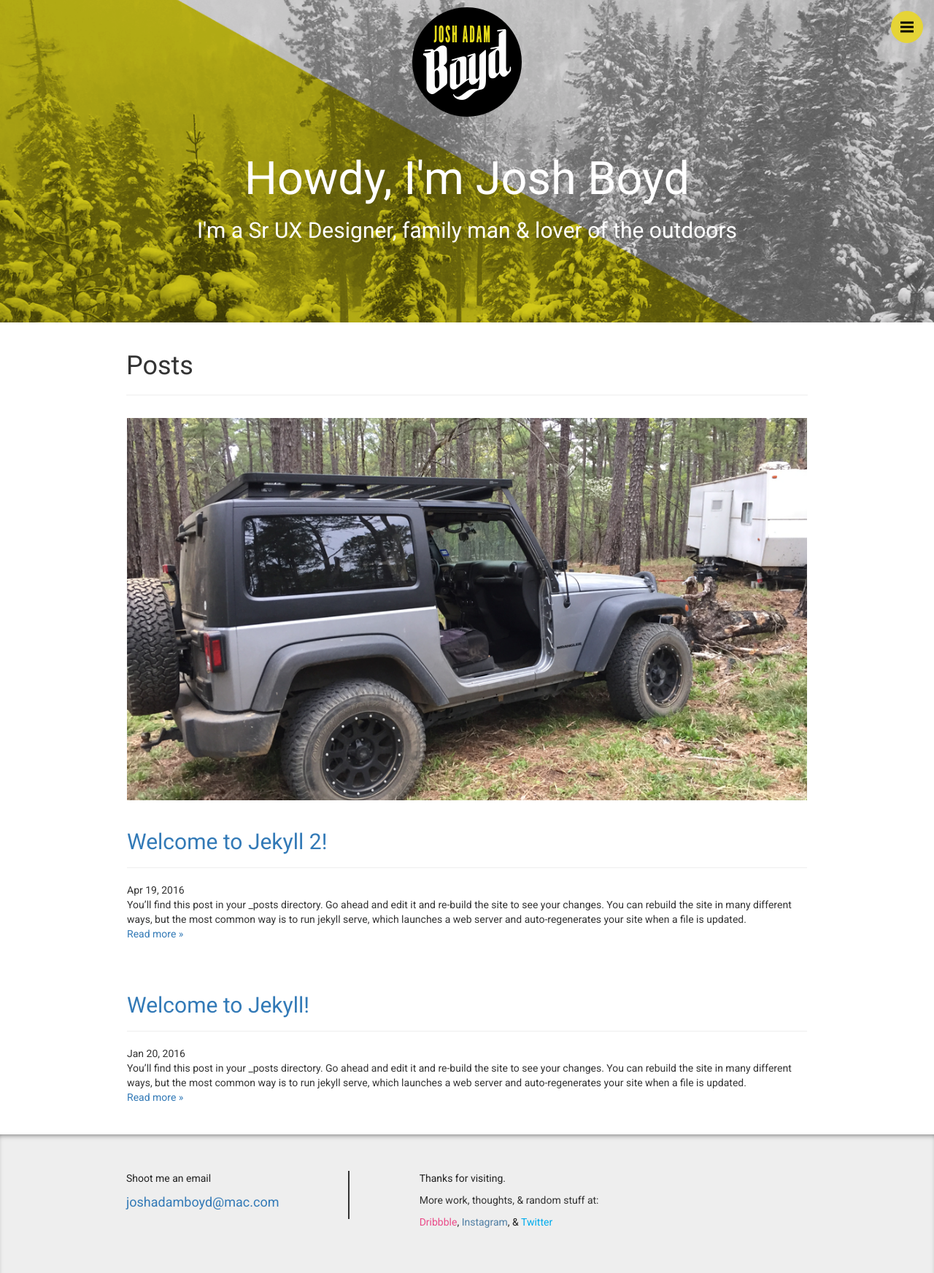
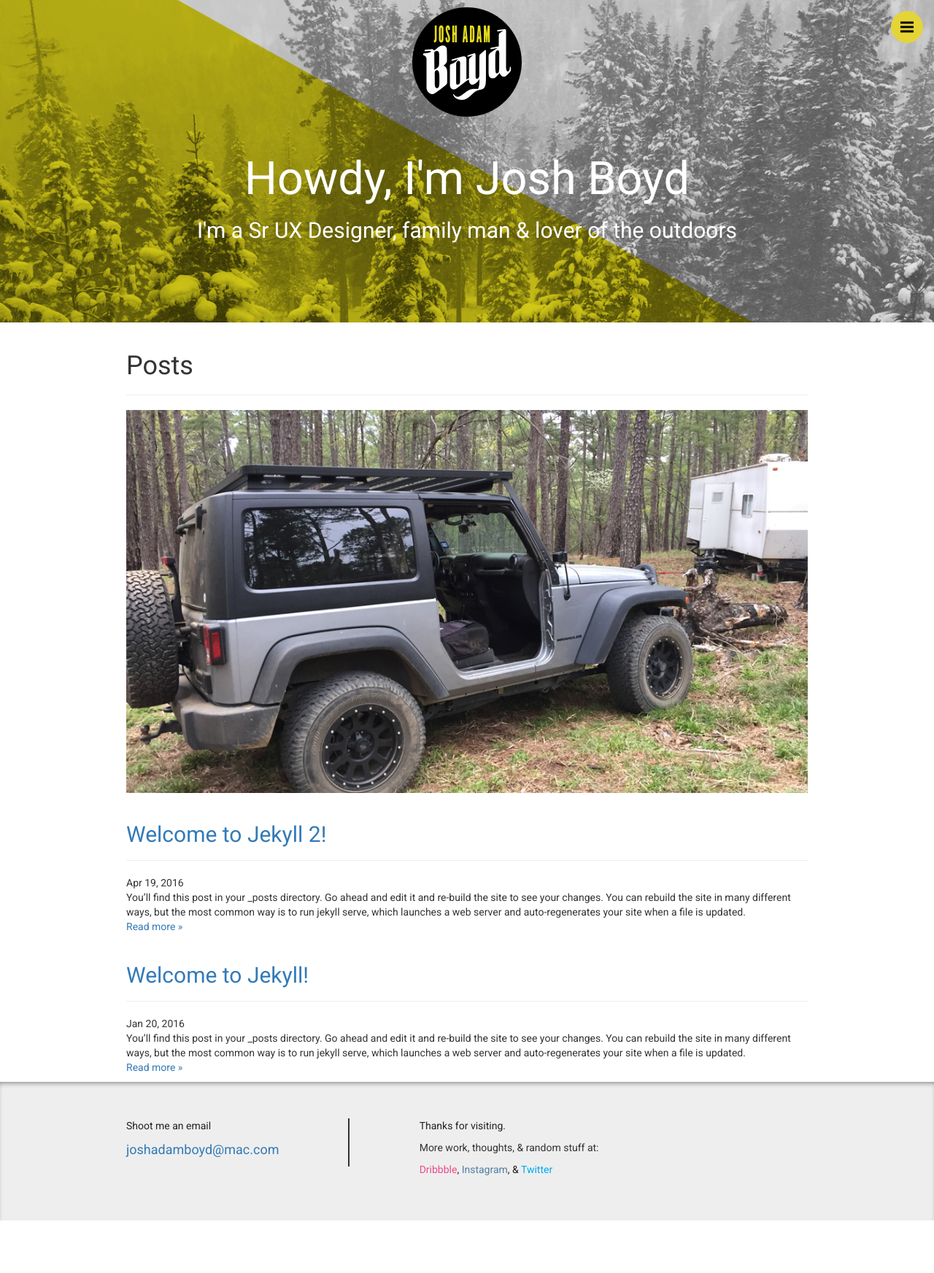
Before and after one commit to joshadamboyd/joshadamboyd.github.io, a Jekyll site: the page built from index.html, in a window 1280 px wide. Shown: the whole page at 73% size. Built offline with Jekyll 4.4.1, drawn with Linux system fonts in a browser that asks for light colours; the list of posts is cut into pages by our own code; comment, search, counter and statistics services are not loaded; after the commit the page ends 1673 px from its top, so only the background shows below that.

Commit message:
Consistent body

```diff
--- a/index.html
+++ b/index.html
@@ -7,15 +7,13 @@
   <h1>Posts</h1>
 </div>
 
-<div class="row">
 <div id="pagination-top">
   {% include pagination.html %}
 </div>
 
 {% if paginator.posts %}
-    <ul class="list-group">
   {% for post in paginator.posts %}
-        <li class="list-group-item" itemscope itemtype="http://schema.org/BlogPosting">
+    <article class="post-full" itemscope itemtype="http://schema.org/BlogPosting">
       {% if post.highlight %}
         <img src="{{ post.highlight | prepend: site.baseurl }}">
       {% endif %}
@@ -35,9 +33,8 @@
       <p class="post-more">
         <a href="{{ post.url | prepend: site.baseurl }}">Read more &raquo;</a>
       </p>
-        </li>
+    </article>
   {% endfor %}
-    </ul>
 {% else %}
   <p>No posts found.</p>
 {% endif %}
@@ -45,4 +42,3 @@
 <div id="pagination-bottom">
   {% include pagination.html %}
 </div>
-</div>
```
Also changed, not shown: _layouts/post.html (+5 -6 lines). Lines whose indentation alone changed are shown as unchanged.
